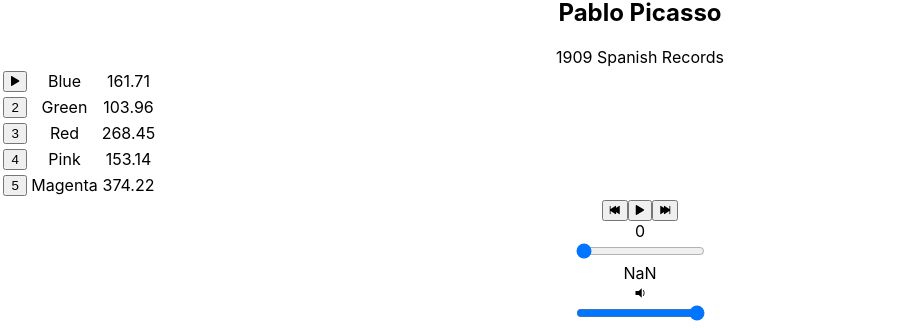
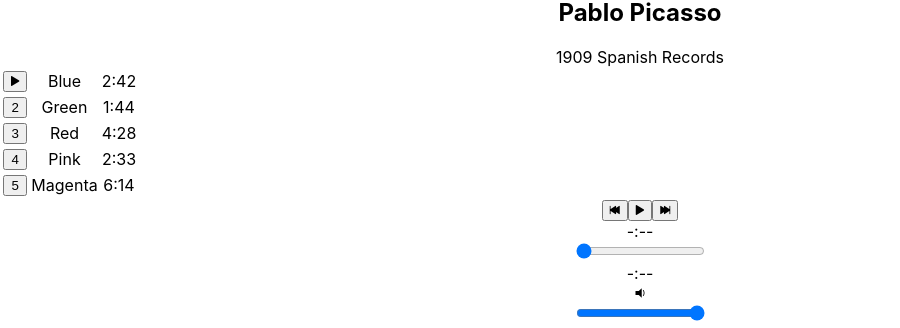
Before and after one commit to tyrantdavis/bpm, a React (Create React App) app: page /album/the-colors in a window 1280 px wide. Shown: the part 477-805 px from the top of the page, without its empty margins (0-900 px from the left). Built offline with nearby package versions, Linux system fonts and the light colour scheme.

Commit message:
Display formatted time.

```diff
--- a/src/components/Album.js
+++ b/src/components/Album.js
@@ -114,6 +114,14 @@
     } else this.setState({ volume: 0 });
   }
 
+  formatTime(time) {
+    if (time) {
+      return `${ Math.floor(time / 60)  }:${Number(time % 60 / 100).toFixed(2).substr(2, 3)} `;
+    } else {
+      return "-:--"
+    };
+  }
+
   render() {
     return (
       <main className="album">
@@ -154,7 +162,7 @@
                   </td>
                   <td>
                     <span>
-                      { song.duration  }
+                      { this.formatTime(song.duration)  }
                     </span>
                   </td>
                </tr>
@@ -173,6 +181,7 @@
           handleNextClick={() => this.handleNextClick()}
           handleTimeChange={(e) => this.handleTimeChange(e)}
           handleVolumeChange={e => this.handleVolumeChange(e)}
+          formatTime={(e) => this.formatTime(e)}
           handleVolumeIncrease={e => this.handleVolumeIncrease(e)}
           handleVolumeDecrease={e => this.handleVolumeDecrease(e)}
         />
--- a/src/components/PlayerBar.js
+++ b/src/components/PlayerBar.js
@@ -16,7 +16,7 @@
           </button>
         </section>
         <section id="time-control">
-          <div className="current-time">{this.props.currentTime}</div>
+          <div className="current-time">{this.props.formatTime (this.props.currentTime)}</div>
           <input
             type="range"
             className="seek-bar"
@@ -26,7 +26,7 @@
             step="0.01"
             onChange={this.props.handleTimeChange}
           />
-          <div className="total-time">{this.props.duration}</div>
+          <div className="total-time">{this.props.formatTime(this.props.duration)}</div>
         </section>
         <section id="volume-control">
           <div className="icon ion-volume-low"> {this.props.handleVolumeIncrease}  </div>
```
